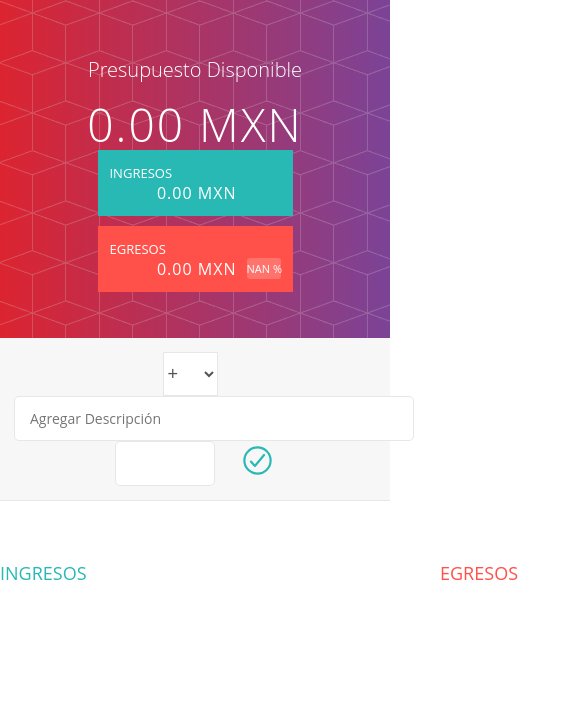
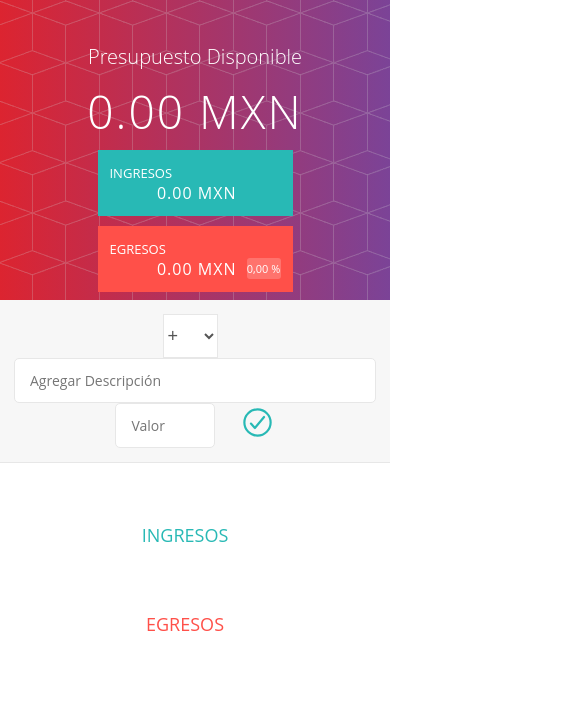
Before and after one commit to ArielAlonso97/JavaScript_1_ProyectoFianl, a plain HTML site: page index.html in a window 390 px wide. Shown: the top 704 px of the page, 585 px wide, since content can reach past the window. Drawn offline with nearby package versions, Linux system fonts and the light colour scheme.

Commit message:
Ajustes responsivos

```diff
--- a/css/estilos.css
+++ b/css/estilos.css
@@ -2,6 +2,7 @@
     margin: 0;
     padding: 0;
     box-sizing: border-box;
+    max-width: 100%;
 }
 
 .limpiarEstilos::after {
@@ -257,3 +258,21 @@ h2 {
 .elemento:hover .elemento_eliminar--btn { display: block; }
 .elemento:hover .elemento_valor { transform: translateX(-20px); }
 .elemento:hover .elemento_porcentaje { transform: translateX(-20px); }
+
+
+@media only screen and (max-width: 769px){
+    .egreso_titulo, .ingreso_titulo{
+        clear: both;
+        text-align: center;
+
+    }
+
+
+    .egreso{
+        margin-top: 50px;
+        margin-bottom: 50px;
+    }
+    .cabecero{
+        height: 300px;
+    }
+}
--- a/index.html
+++ b/index.html
@@ -46,7 +46,7 @@
                     <option value="egreso">-</option>
                 </select>
                 <input type="text" class="agregar_descripcion" placeholder="Agregar Descripción" id="descripcion">
-                <input type="number" class="agregar_valor" step="any" value="valor" id="valor">
+                <input type="number" class="agregar_valor" step="any" value="valor" id="valor" placeholder="Valor">
                 <button onclick="agregarDato()" class="agregar_btn">
                     <ion-icon name="checkmark-circle-outline"></ion-icon>
                 </button>
--- a/js/app.js
+++ b/js/app.js
@@ -43,9 +43,15 @@ let cargarCabecero = () => {
 
 
     document.getElementById("presupuesto").innerHTML = formatoMoneda(presupuesto);
-    document.getElementById("porcentaje").innerHTML = formatoPorcentaje(porcentajeEgreso);
     document.getElementById("ingresos").innerHTML = formatoMoneda(totalIngresos());
     document.getElementById("egresos").innerHTML = formatoMoneda(totalEgresos());
+
+    if(porcentajeEgreso > 0){
+        document.getElementById("porcentaje").innerHTML = formatoPorcentaje(porcentajeEgreso);
+    }
+    else{
+        document.getElementById("porcentaje").innerHTML = formatoPorcentaje(0)
+    }
 
 }
 
```
